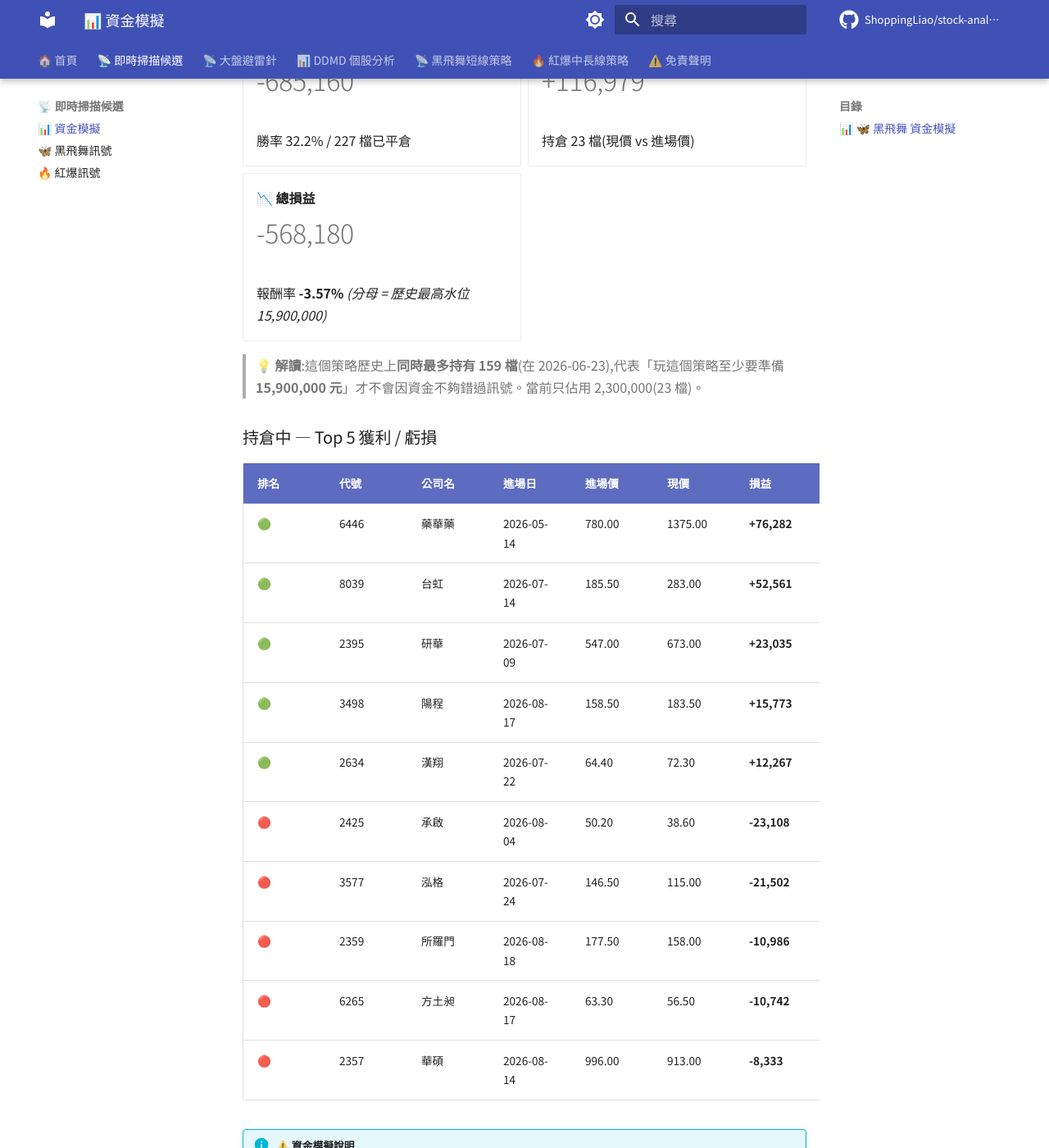
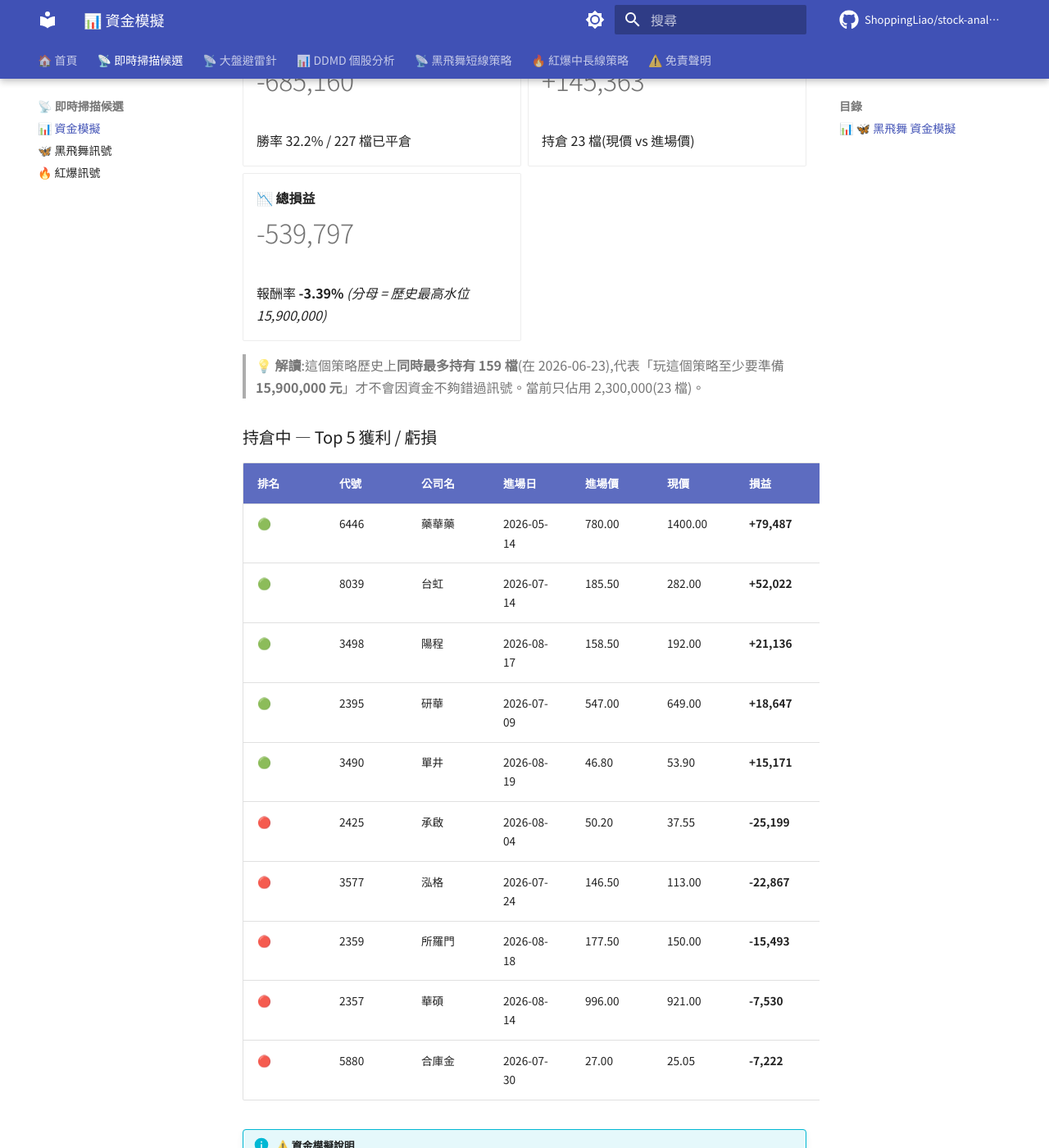
Before and after one commit to ShoppingLiao/stock-analysis-public, an MkDocs documentation site: the page built from docs/signals_capital.md, in a window 1280 px wide and 1400 px high, scrolled down 2102 px. Shown: the whole window at 82% size. Built offline with MkDocs 1.6.1 and Material for MkDocs 9.7.7, drawn with Linux system fonts in a browser that asks for light colours; comment, search, counter and statistics services are not loaded; some of the changed text lies outside the part shown.

Commit message:
docs(signals): update BB + RB + capital (2026-08-21)

```diff
--- a/docs/signals_capital.md
+++ b/docs/signals_capital.md
@@ -53,8 +53,8 @@
 
 | 排名 | 代號 | 公司名 | 進場日 | 進場價 | 現價 | 損益 | 損益% |
 |------|------|--------|--------|--------|------|------|-------|
-| 🟢 | 2615 | 萬海 | 2026-08-12 | 86.90 | 113.50 | **+30,610** | **+30.61%** |
-| 🟢 | 6547 | 高端疫苗 | 2026-08-07 | 51.60 | 52.90 | **+2,519** | **+2.52%** |
+| 🟢 | 2615 | 萬海 | 2026-08-12 | 86.90 | 124.50 | **+43,268** | **+43.27%** |
+| 🟢 | 6547 | 高端疫苗 | 2026-08-07 | 51.60 | 55.70 | **+7,946** | **+7.95%** |
 | 🟢 | 3234 | 光環 | 2026-08-19 | 148.50 | 151.00 | **+1,684** | **+1.68%** |
 | 🔴 | 2897 | 王道銀行 | 2026-06-22 | 10.60 | 10.25 | **-3,302** | **-3.30%** |
 
@@ -91,15 +91,15 @@
 
 -   **🟡 未實現損益**
 
-    # +116,979
+    # +145,363
 
     持倉 23 檔(現價 vs 進場價)
 
 -   **📉 總損益**
 
-    # -568,180
+    # -539,797
 
-    報酬率 **-3.57%** _(分母 = 歷史最高水位 15,900,000)_
+    報酬率 **-3.39%** _(分母 = 歷史最高水位 15,900,000)_
 
 </div>
 
@@ -109,16 +109,16 @@
 
 | 排名 | 代號 | 公司名 | 進場日 | 進場價 | 現價 | 損益 | 損益% |
 |------|------|--------|--------|--------|------|------|-------|
-| 🟢 | 6446 | 藥華藥 | 2026-05-14 | 780.00 | 1375.00 | **+76,282** | **+76.28%** |
-| 🟢 | 8039 | 台虹 | 2026-07-14 | 185.50 | 283.00 | **+52,561** | **+52.56%** |
-| 🟢 | 2395 | 研華 | 2026-07-09 | 547.00 | 673.00 | **+23,035** | **+23.03%** |
-| 🟢 | 3498 | 陽程 | 2026-08-17 | 158.50 | 183.50 | **+15,773** | **+15.77%** |
-| 🟢 | 2634 | 漢翔 | 2026-07-22 | 64.40 | 72.30 | **+12,267** | **+12.27%** |
-| 🔴 | 2425 | 承啟 | 2026-08-04 | 50.20 | 38.60 | **-23,108** | **-23.11%** |
-| 🔴 | 3577 | 泓格 | 2026-07-24 | 146.50 | 115.00 | **-21,502** | **-21.50%** |
-| 🔴 | 2359 | 所羅門 | 2026-08-18 | 177.50 | 158.00 | **-10,986** | **-10.99%** |
-| 🔴 | 6265 | 方土昶 | 2026-08-17 | 63.30 | 56.50 | **-10,742** | **-10.74%** |
-| 🔴 | 2357 | 華碩 | 2026-08-14 | 996.00 | 913.00 | **-8,333** | **-8.33%** |
+| 🟢 | 6446 | 藥華藥 | 2026-05-14 | 780.00 | 1400.00 | **+79,487** | **+79.49%** |
+| 🟢 | 8039 | 台虹 | 2026-07-14 | 185.50 | 282.00 | **+52,022** | **+52.02%** |
+| 🟢 | 3498 | 陽程 | 2026-08-17 | 158.50 | 192.00 | **+21,136** | **+21.14%** |
+| 🟢 | 2395 | 研華 | 2026-07-09 | 547.00 | 649.00 | **+18,647** | **+18.65%** |
+| 🟢 | 3490 | 單井 | 2026-08-19 | 46.80 | 53.90 | **+15,171** | **+15.17%** |
+| 🔴 | 2425 | 承啟 | 2026-08-04 | 50.20 | 37.55 | **-25,199** | **-25.20%** |
+| 🔴 | 3577 | 泓格 | 2026-07-24 | 146.50 | 113.00 | **-22,867** | **-22.87%** |
+| 🔴 | 2359 | 所羅門 | 2026-08-18 | 177.50 | 150.00 | **-15,493** | **-15.49%** |
+| 🔴 | 2357 | 華碩 | 2026-08-14 | 996.00 | 921.00 | **-7,530** | **-7.53%** |
+| 🔴 | 5880 | 合庫金 | 2026-07-30 | 27.00 | 25.05 | **-7,222** | **-7.22%** |
 
 !!! info "⚠️ 資金模擬說明"
     每檔固定投入 **100,000 元**(教育性質,實際操作會依 TDMD 評分動態調整部位)。
@@ -151,15 +151,15 @@
 
 -   **🟡 未實現損益**
 
-    # +148,490
+    # +194,958
 
-    BB +31,511 + RB +116,979
+    BB +49,595 + RB +145,363
 
--   **📉 總損益**
+-   **📈 總損益**
 
-    # -12,845
+    # +33,623
 
-    報酬率 **-0.06%** _(分母 = 兩策略歷史最高水位)_
+    報酬率 **+0.15%** _(分母 = 兩策略歷史最高水位)_
 
 </div>
 
```
Also changed, not shown: other parts of docs/signals_capital.md (+3 -3 lines), docs/signals_black_butterfly.md (+4 -4 lines), docs/signals_red_burst.md (+5 -1 lines).
